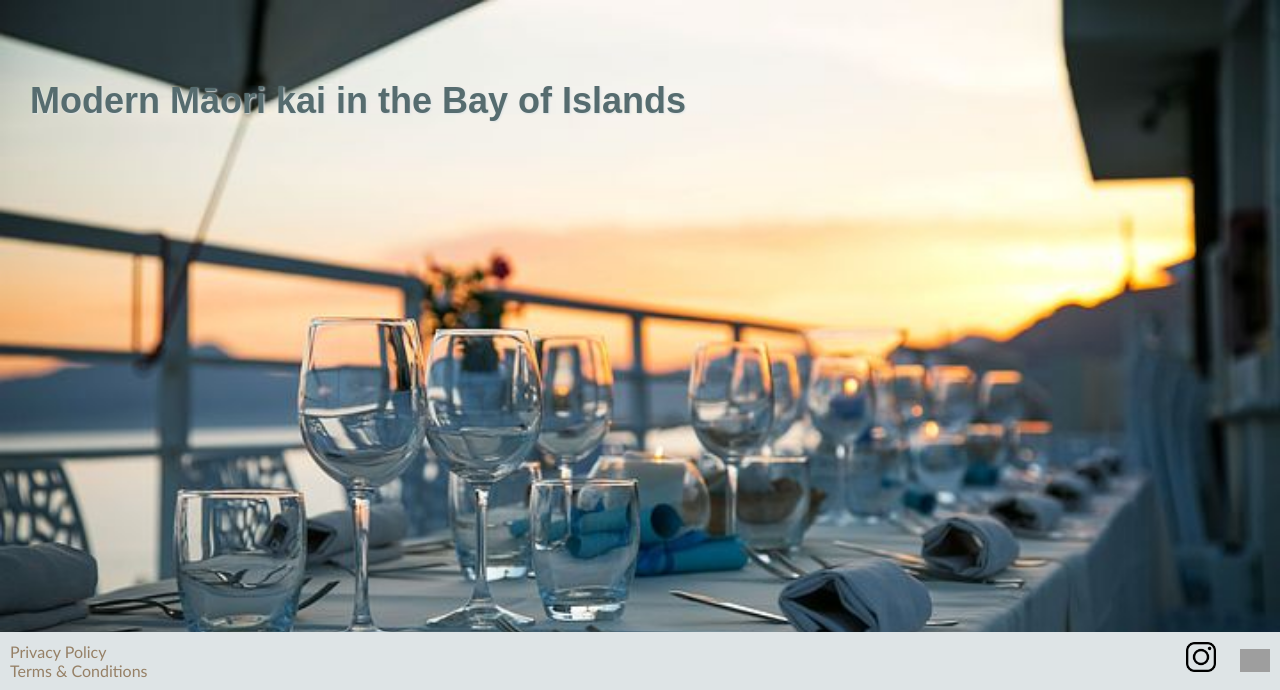
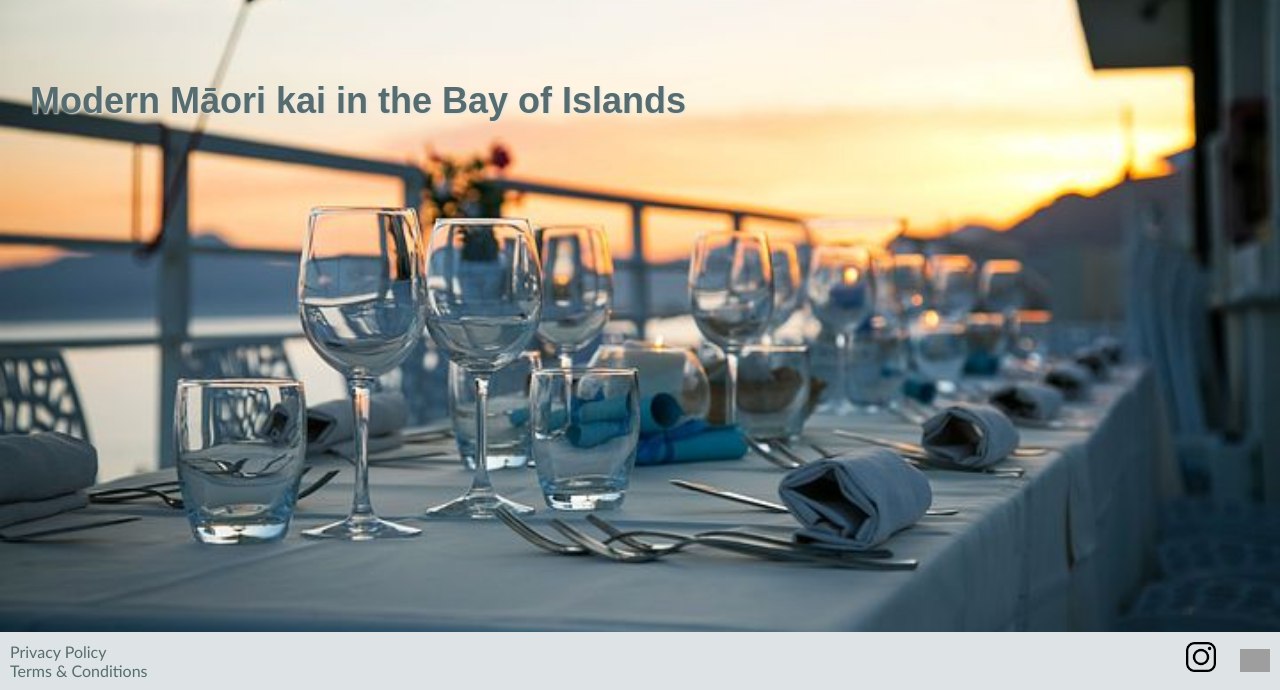
Before and after one commit to Gisele732/BIT607_TheHaukaiRestaurant2, a PHP site: page /index.html in a window 1280 px wide. Shown: the part 161-851 px from the top of the page. Run offline with PHP 8.4, Linux system fonts and the light colour scheme; grey boxes are pictures that could not be loaded.

Commit message:
Update my-css.css

```diff
--- a/css/my-css.css
+++ b/css/my-css.css
@@ -87,12 +87,13 @@ h1, h2, h3{
 /* main styling */
 
 p, h2, address{
-    padding-left: 20px;
+    padding: 0 20px 0 20px;
 }
 
 #main-home{
     background-image: url(..//images/restaurant.jpg);
     background-size: cover;
+    background-position: center;
     padding: 50px 10px 480px 10px;
     text-shadow: 1px 1px 2px #DEE4E6;
 }
@@ -145,6 +146,10 @@ main, footer{
         margin: 10px;
     }
 
+    .menu li{
+        list-style: none;
+    }
+
     .price{
         font-size: smaller;
         font-weight: bold;
@@ -189,11 +194,11 @@ footer{
         padding: 10px;
     }
         .disclaimers a{
-            color: #968066;
+            color: #566C6F;
             text-decoration: none;
         }
         .disclaimers a:hover{
-            color: #566C6F;
+            text-decoration: underline;
         }
 
     footer img{
```
